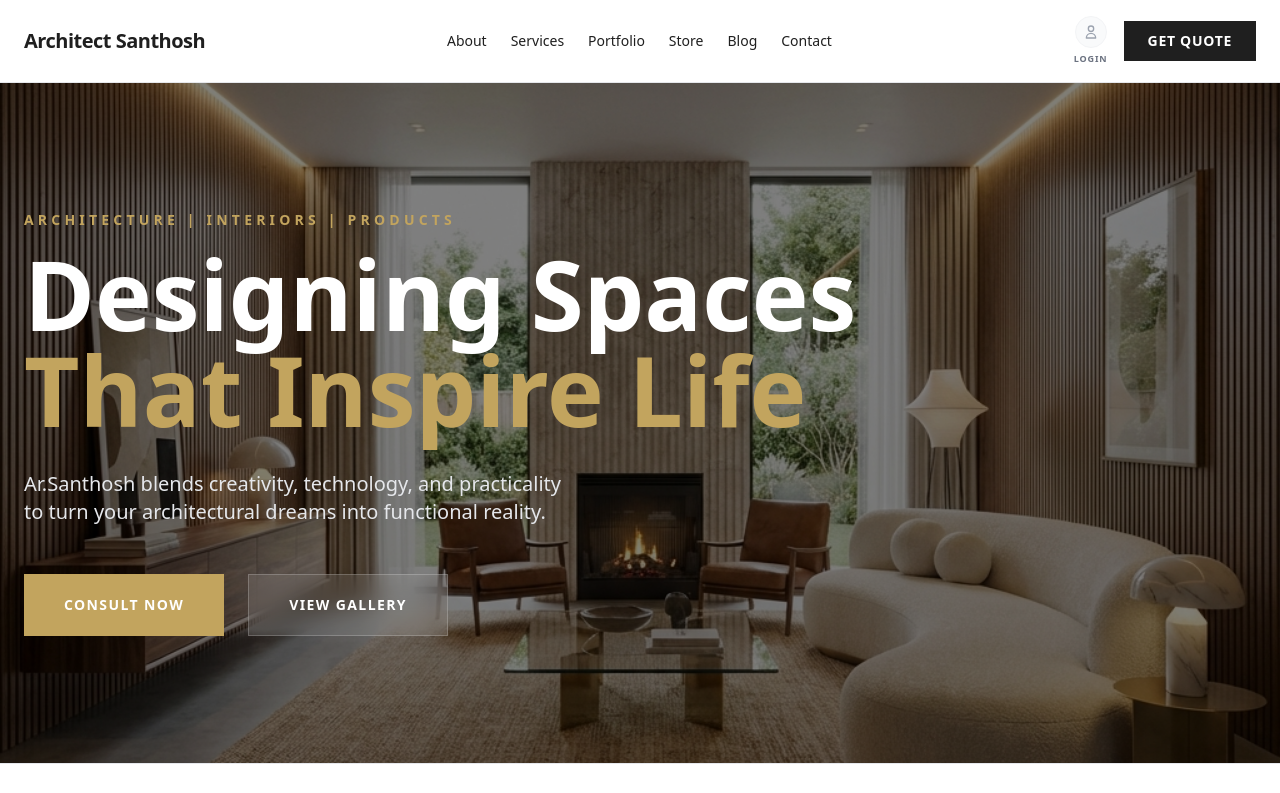
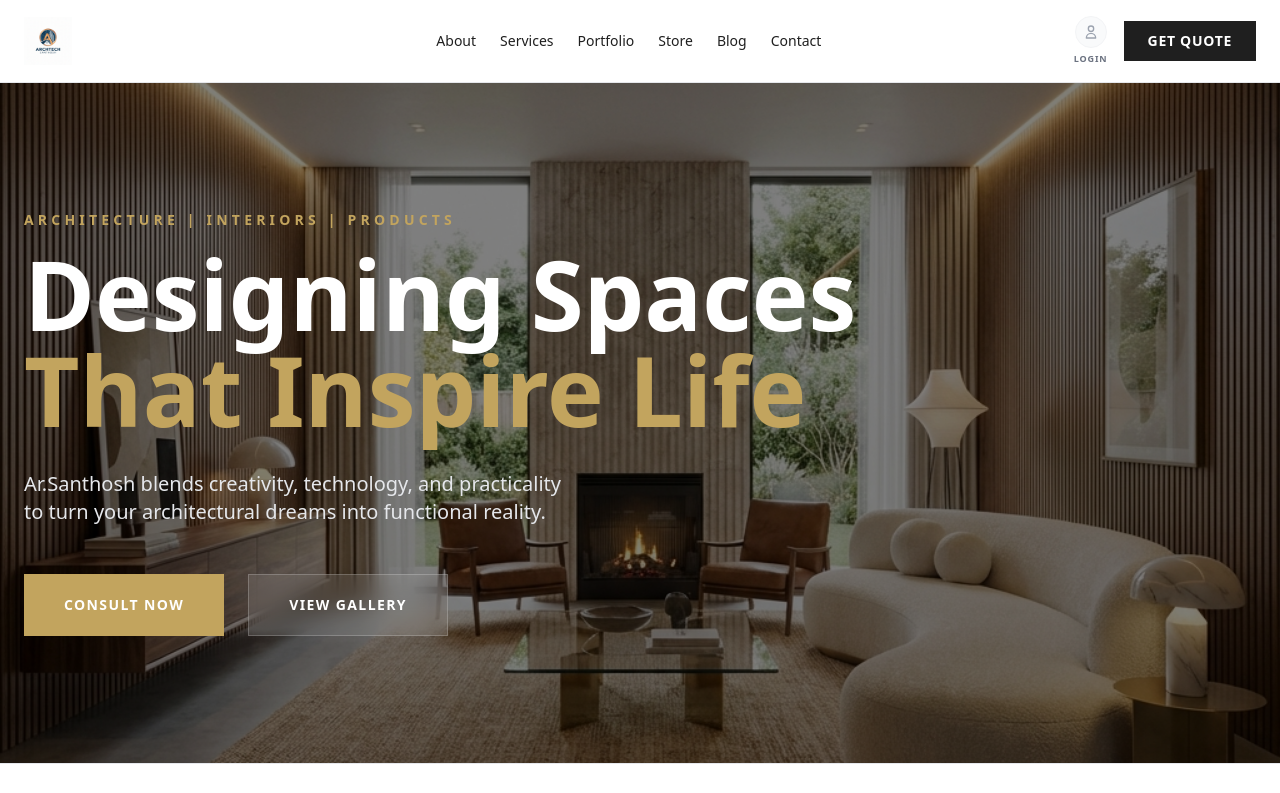
Before and after one commit to naveenk0401/arsanthosh, a Next.js app in the folder arsanthosh/frontend/: page / in a window 1280 px wide. Shown: the top 793 px of the page. Built offline with nearby package versions, Linux system fonts and the light colour scheme; no server answers.

Commit message:
Feat: Update brand logo in Navbar and Footer

```diff
--- a/arsanthosh/frontend/src/components/layout/Footer.tsx
+++ b/arsanthosh/frontend/src/components/layout/Footer.tsx
@@ -7,7 +7,7 @@ export default function Footer() {
                 <div className="grid grid-cols-1 sm:grid-cols-2 lg:grid-cols-4 gap-10 md:gap-12 mb-12">
                     {/* Company Info */}
                     <div className="space-y-4">
-                        <h3 className="text-xl font-bold tracking-tight">Architect Santhosh</h3>
+                        <img src="/logo.jpg" alt="Architect Santhosh" className="h-16 w-auto object-contain mb-4" />
                         <p className="text-xs md:text-sm text-gray-400 leading-relaxed">
                             Transforming spaces into elegant experiences. Premium interior
                             design and hardware solutions for modern homes and offices.
--- a/arsanthosh/frontend/src/components/layout/Navbar.tsx
+++ b/arsanthosh/frontend/src/components/layout/Navbar.tsx
@@ -18,7 +18,9 @@ export default function Navbar() {
     <header className="sticky top-0 z-50 bg-white border-b">
       <div className="max-w-7xl mx-auto px-4 md:px-6 py-3 md:py-4 flex items-center justify-between">
         {/* Logo */}
-        <Link href="/" className="text-base md:text-xl font-semibold tracking-tight">Architect Santhosh</Link>
+        <Link href="/" className="block w-40">
+          <img src="/logo.jpg" alt="Architect Santhosh" className="h-12 w-auto object-contain" />
+        </Link>
 
         {/* Desktop Menu */}
         <nav className="hidden md:flex gap-6 text-sm font-medium">
```
Also changed, not shown: arsanthosh/frontend/public/logo.jpg (added).
